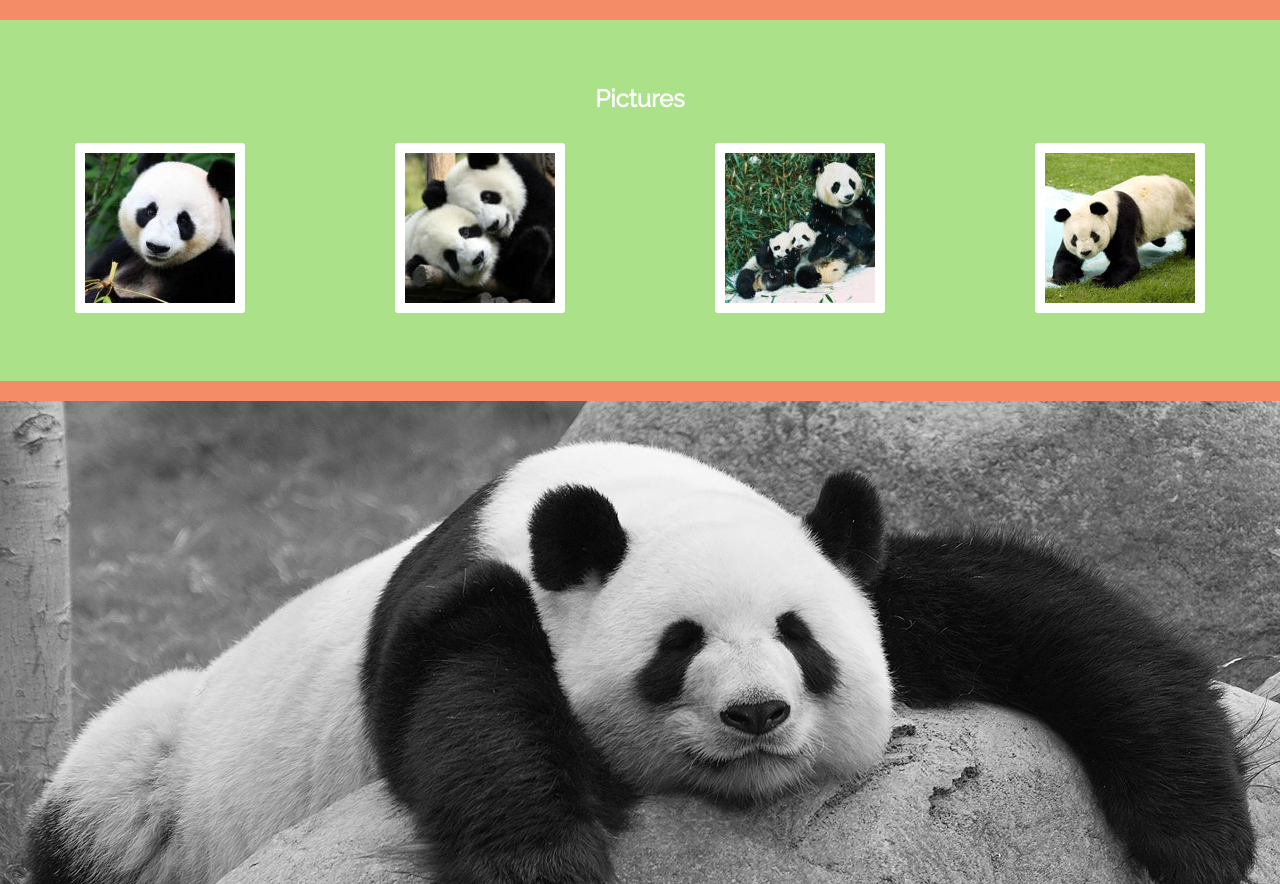
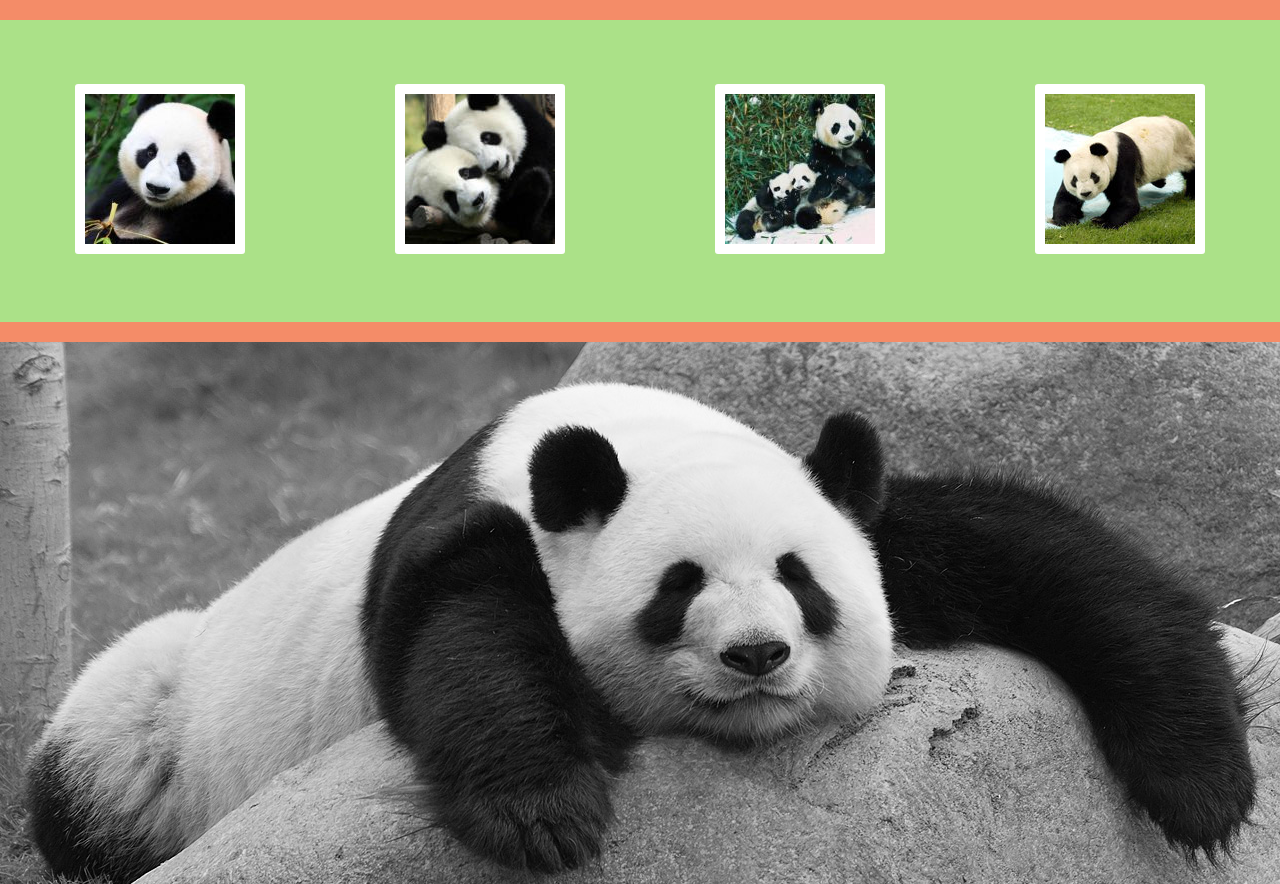
Before and after one commit to AraceliCumen/Panda, a plain HTML site: page index.html in a window 1280 px wide. Shown: the part 1550-2434 px from the top of the page. Drawn offline with Linux system fonts and the light colour scheme.

Commit message:
Actualizando proyecto

```diff
--- a/css/main.css
+++ b/css/main.css
@@ -92,7 +92,7 @@ body {
     margin-bottom: 30px;
   }
 
-  .row img{
+  .cuatro-columnas img{
     border: 10px solid white;
     border-radius: 3px;
 }
@@ -109,7 +109,7 @@ body {
 
 
 
-@media (min-width: 480px) {
+@media (max-width: 480px) {
 
     .columna-xs-1 {
         /* (12 / 12) * 100 */
@@ -126,6 +126,7 @@ body {
         /* (5 / 12) * 100  --> 49 * 2 = 98 */
         width: 100%;
     }
+
 
 }
 /* Para los media Queries necesito definir los brakpoints */
@@ -145,7 +146,7 @@ large 992px */
     }
 
     .columna-md-4{
-        max-width: 25%;
+        width: 25%;
     }
 
 }
--- a/index.html
+++ b/index.html
@@ -58,10 +58,7 @@
     </div>
 </div>
 <div class="container text-center">
-    <div class="row">
-        <div class="columna-xs-1 columna-ms-1">
-            <h2>Pictures</h2>
-        </div>
+    <div class="row cuatro-columnas">
         <div class="columna-xs-1 columna-ms-1 columna-md-4">
             <img class='panda-gallery' src="assets/img/a1.jpg" alt="panda">
         </div>
```
